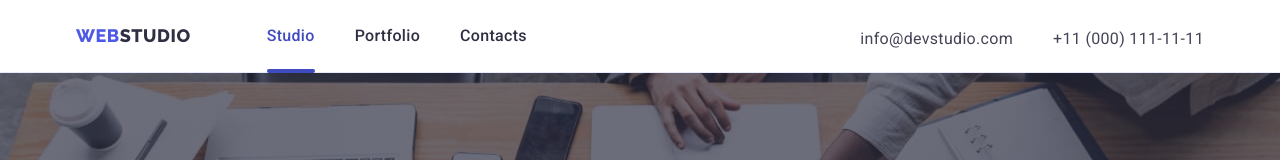
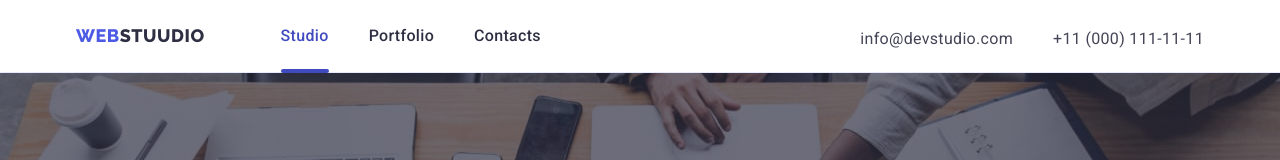
Before and after one commit to Oleksandrdz/goit-markup-hw-06, a plain HTML site: page index.html in a window 1280 px wide. Shown: the top 160 px of the page. Drawn offline with nearby package versions, Linux system fonts and the light colour scheme.

Commit message:
Update index.html

```diff
--- a/index.html
+++ b/index.html
@@ -22,7 +22,7 @@
       <div class="container page-header-container">
         <nav class="page-nav">
           <a class="logo link" href="./index.html"
-            >Web<span class="logo-ligh">Studio</span>
+            >Web<span class="logo-ligh">Stuudio</span>
           </a>
           <ul class="menu list">
             <li>
```
